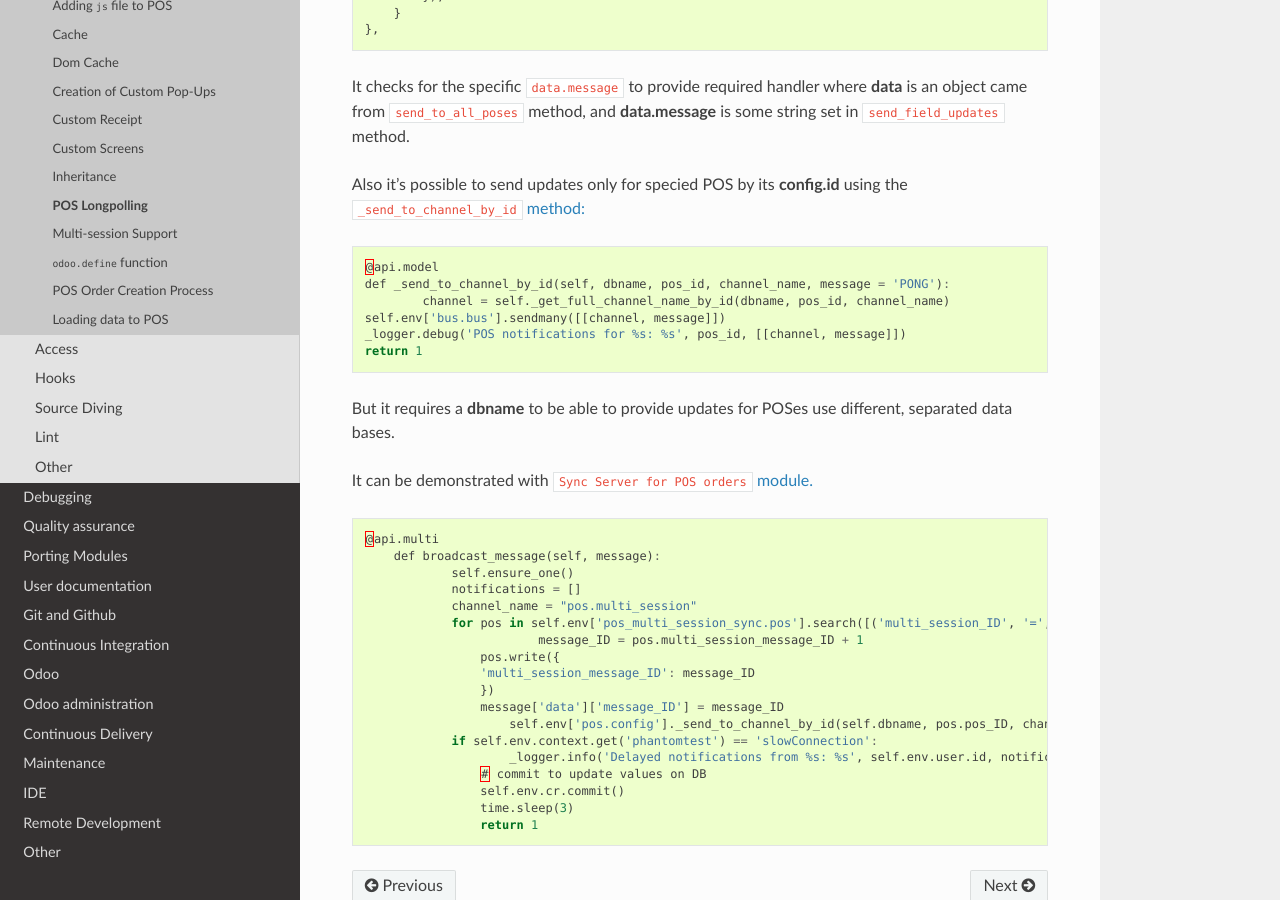
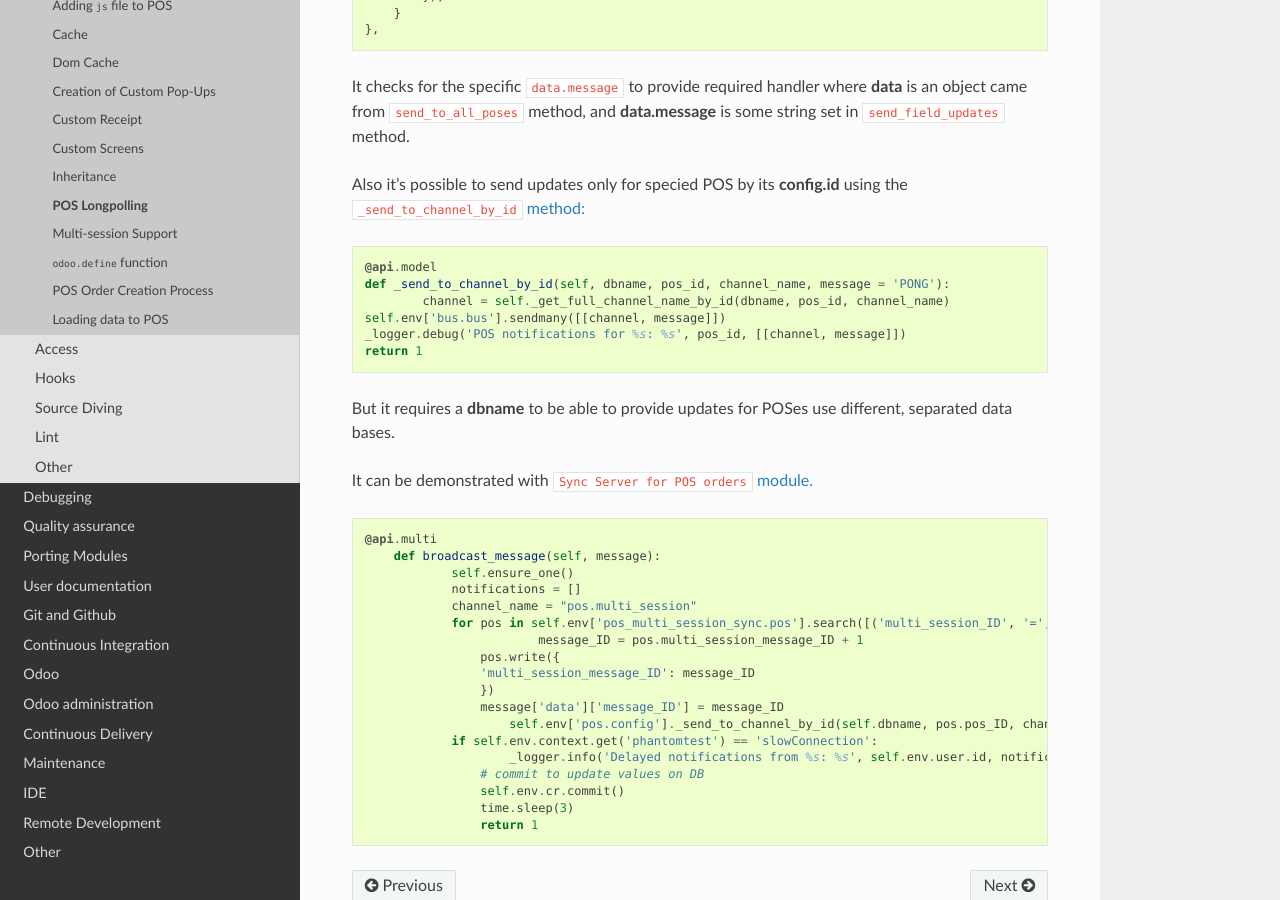
Before and after one commit to itpp-labs/odoo-development, a Sphinx documentation site: the page built from docs/dev/pos/longpolling.rst, in a window 1280 px wide and 900 px high, scrolled down 1033 px. Built offline with Sphinx 7.4.7 and the Read the Docs theme 2.0.0, drawn with Linux system fonts in a browser that asks for light colours.

Commit message:
:cherries: python code blocks fixed

```diff
--- a/docs/dev/pos/longpolling.rst
+++ b/docs/dev/pos/longpolling.rst
@@ -53,7 +53,7 @@ It checks for the specific ``data.message`` to provide required handler where **
 Also it's possible to send updates only for specied POS by its **config.id** using the ``_send_to_channel_by_id`` `method:
 <https://github.com/it-projects-llc/pos-addons/blob/28d2b00bfd3f5d09bb65d5bf3245a6b87ed1d67b/pos_longpolling/models/pos_longpolling_models.py#L33-L38::>`__
 
-.. code-block:: js
+.. code-block:: python
 
     @api.model
     def _send_to_channel_by_id(self, dbname, pos_id, channel_name, message = 'PONG'):
@@ -67,7 +67,7 @@ But it requires a **dbname** to be able to provide updates for POSes use differe
 It can be demonstrated with ``Sync Server for POS orders`` `module.
 <https://github.com/it-projects-llc/pos-addons/blob/4b9385b71f13f5df993317196d23972b65a7c2f8/pos_multi_session_sync/models/pos_multi_session_sync_models.py#L257-L276>`__
 
-.. code-block:: js
+.. code-block:: python
 
     @api.multi
         def broadcast_message(self, message):
--- a/docs/dev/pos/upload_data_from_pos_to_server.rst
+++ b/docs/dev/pos/upload_data_from_pos_to_server.rst
@@ -30,7 +30,7 @@ For example in our ``POS Debt & Credit notebook`` `module
 <https://github.com/it-projects-llc/pos-addons/blob/fb8b0724fd4b5a0e66a64ece17643025e45330a8/pos_debt_notebook/models.py#L493-L520>`__ we inherit and override this method in order to process so called 'Zero transactions on credit payments' journals:
 
 
-.. code-block:: js
+.. code-block:: python
 
     def _process_order(self, pos_order):
         credit_updates = []
```
